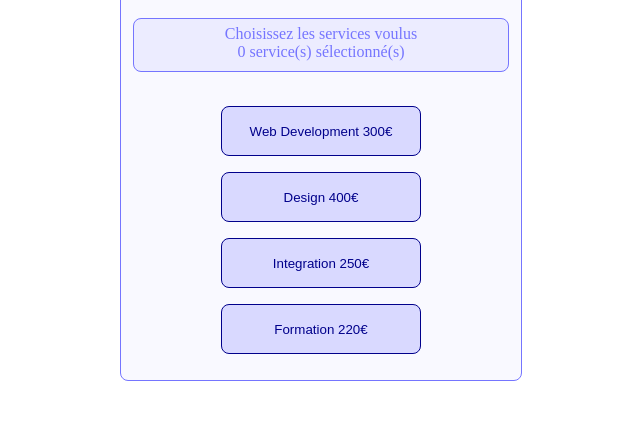
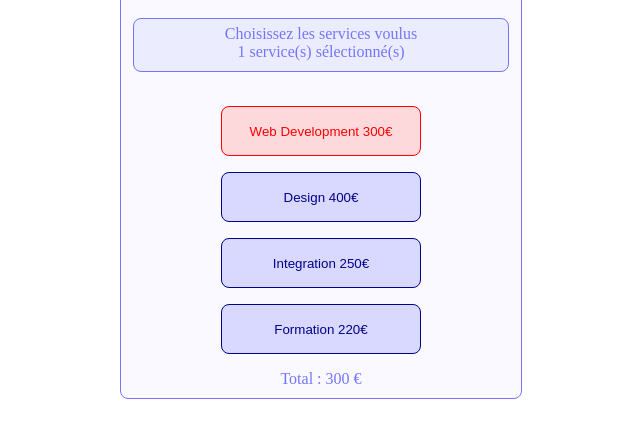
Before and after one commit to PINOTMorine/angular-tds, a plain HTML site: page TD1_Choix_service/index.html in a window 1280 px wide. Shown: the part 76-514 px from the top of the page, without its empty margins (319-959 px from the left). Drawn offline with nearby package versions, Linux system fonts and the light colour scheme.

Commit message:
Exercice 2 - Choix service - 2.0
Continuité de l'exercice
Selection des boutons,
Incrémentation du nombre de services choisis
Total du prix

Reste à faire :
Ajout du code promo
Finir le CSS

```diff
--- a/TD1_Choix_service/MainController.js
+++ b/TD1_Choix_service/MainController.js
@@ -6,9 +6,7 @@
 var app = angular.module('app',[]);
 app.controller('MainController', function() {
 
-    this.products=[
-        {
-            services: [
+    this.services= [
                 {
                     name: "Web Development",
                     price: 300,
@@ -26,8 +24,8 @@ app.controller('MainController', function() {
                     price: 220,
                     active:false
                 }
-            ],
-            promos: [
+            ]
+     this.promos= [
                 {
                     code: "B22",
                     reduc: 0.05
@@ -39,21 +37,28 @@ app.controller('MainController', function() {
                     reduc: 0.02
                 }
             ]
-        }
 
-    ]
+
     var info = "";
-    this.value = "";
+    this.value = 1;
+    this.prix = 300.00;
     var self=this;
 
     this.count = function() {
-        return self.value.length;
+        return self.value;
+    };
+    this.countPrix = function() {
+        return self.prix;
     };
 
-    this.save = function(){
-        info="Message sauvegardé";
-        if (self.value != "") {
-            cookies.put('messageNote', self.value);
+    this.activer = function(service){
+        service.active=!service.active;
+        if(service.active==true) {
+            self.value = self.value + 1;
+            self.prix= self.prix + service.price;
+        }else{
+            self.value = self.value - 1;
+            self.prix= self.prix - service.price;
         }
     };
 });
--- a/TD1_Choix_service/index.html
+++ b/TD1_Choix_service/index.html
@@ -20,13 +20,11 @@ http://slamwi.kobject.net/slam4/richclient/angularjs/td1
         {{mainCtrl.count()}} service(s) sélectionné(s)
     </fieldset>
     <br>
-    <div ng-repeat="product in mainCtrl.products">
-        <p ng-repeat="service in product.services">
-            <button class="bouton">{{service.name}} {{service.price}}€</button>
+        <p ng-repeat="service in mainCtrl.services">
+            <button class="bouton" ng-class="{'active' : service.active}" ng-click="mainCtrl.activer(service)" >{{service.name}} <span>{{service.price}}€</span> </button>
         </p>
-    </div>
     <div>
-
+        Total : {{mainCtrl.countPrix()}} €
     </div>
 </fieldset>
 </body>
--- a/TD1_Choix_service/style.css
+++ b/TD1_Choix_service/style.css
@@ -10,14 +10,7 @@ body{
     border:1px solid #00008B;
     border-radius:8px;
 }
-/*.bouton:active{
-    position:relative;
-    left:1px;
-    top:1px;
-    background:rgba(213,255,204,0.7);
-    color:#008b06;
-    border:1px solid #00008B;
-}*/
+
 
 fieldset{
     border-radius:8px;
@@ -37,3 +30,9 @@ fieldset{
     color:#7575ff;
     border:1px solid #7575ff;
 }
+
+.active{
+    background:rgba(255,204,204,0.7);
+    color:red;
+    border:1px solid red;
+}
```
